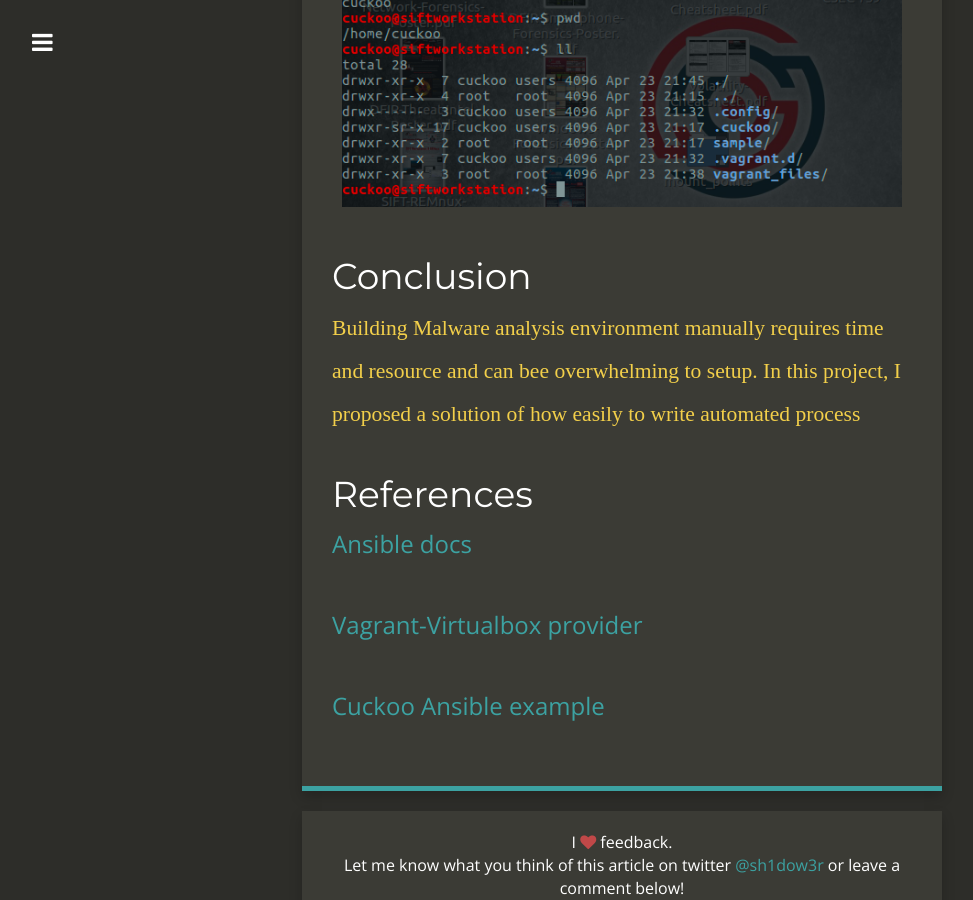
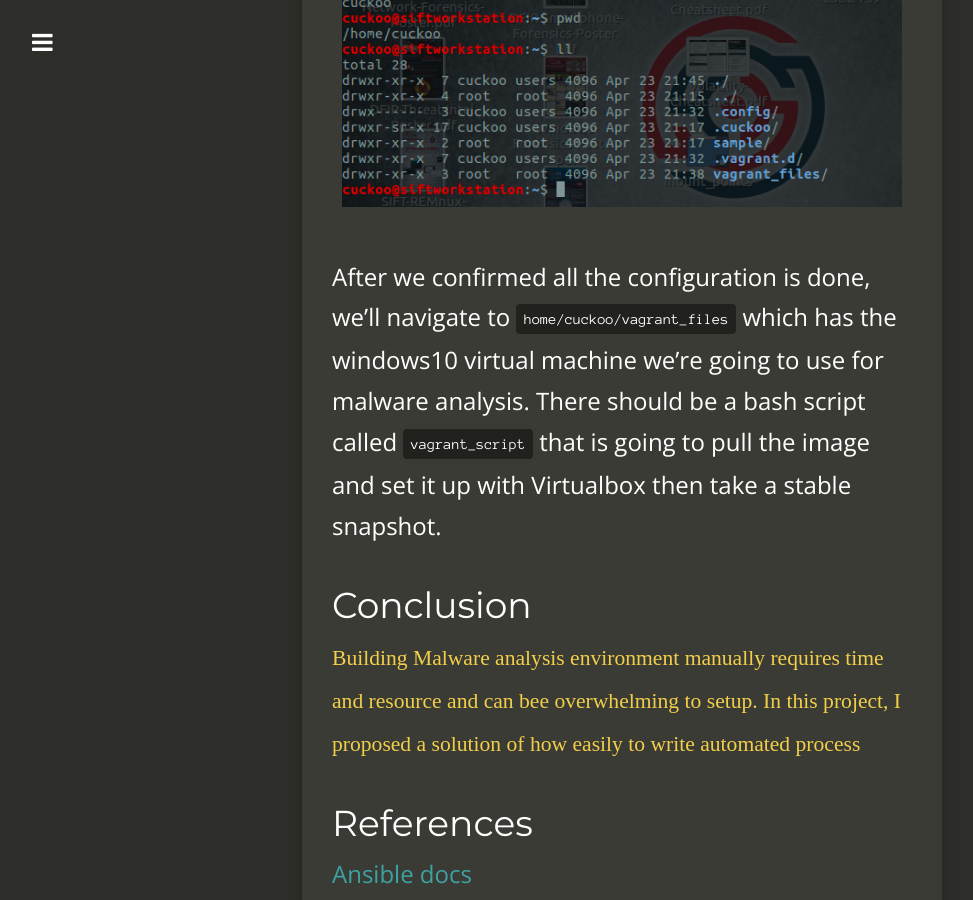
Before and after one commit to sh1dow3r/layer0, a Jekyll site: the page built from _posts/2020-04-14-Cuckoo_SIFT_With_Ansible.md, in a window 1280 px wide and 900 px high, scrolled down 7577 px. Shown: the whole window, without its empty margins (18-991 px from the left). Built offline with Jekyll 4.4.1, drawn with Linux system fonts in a browser that asks for light colours; nearby versions of some CDN libraries; comment, search, counter and statistics services are not loaded; some of the changed text lies outside the part shown.

Commit message:
adding cuckoo prject deployment section

```diff
--- a/_posts/2020-04-14-Cuckoo_SIFT_With_Ansible.md
+++ b/_posts/2020-04-14-Cuckoo_SIFT_With_Ansible.md
@@ -87,10 +87,12 @@ As you can see, in the previous screenshot the ansible playbook is completed and
 ### Cuckoo Project Deployment
 
 <span style="color: #f2cf4a; font-family: Babas; font-size: 0.9em;">
-Now that we have deployed the virtual machine, let's starts the the Cuckoo deployment. Starting by adding the required variables in the `vars.yml`. After you have inputted the neccessry vars, you can run the Cuckoo ansible playbook as follows:
+Now that we have deployed the virtual machine, let's starts the the Cuckoo deployment. Starting by adding the required variables in the `vars.yml`. After you have inputted the necessary vars, you can run the Cuckoo ansible playbook as follows:
 `ansible-playbook SIFT-Cuckoo-Sandbox.yml -i inventory.ini`
 After issuing the command we wait for a few minutes for the whole setup to be done then we hop onto the workstation to confirm the installment as seen in the screenshot below
 <img src="https://raw.githubusercontent.com/sh1dow3r/layer0/gh-pages/_posts/img/Sandbox/cuckoo_after_installing.png"/>
+
+After we confirmed all the configuration is done, we'll navigate to `home/cuckoo/vagrant_files` which has the windows10 virtual machine we're going to use for malware analysis. There should be a bash script called `vagrant_script` that is going to pull the image and set it up with Virtualbox then take a stable snapshot.
 
 # Conclusion
 
```
